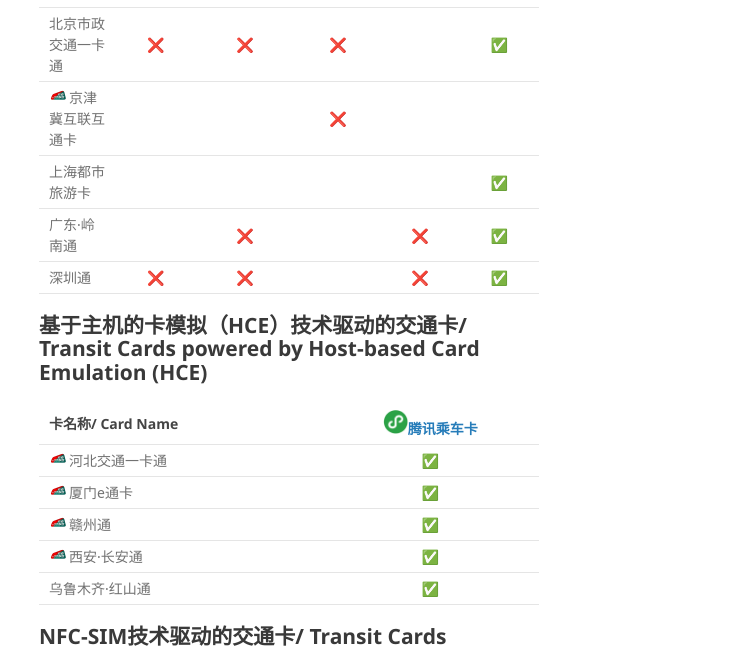
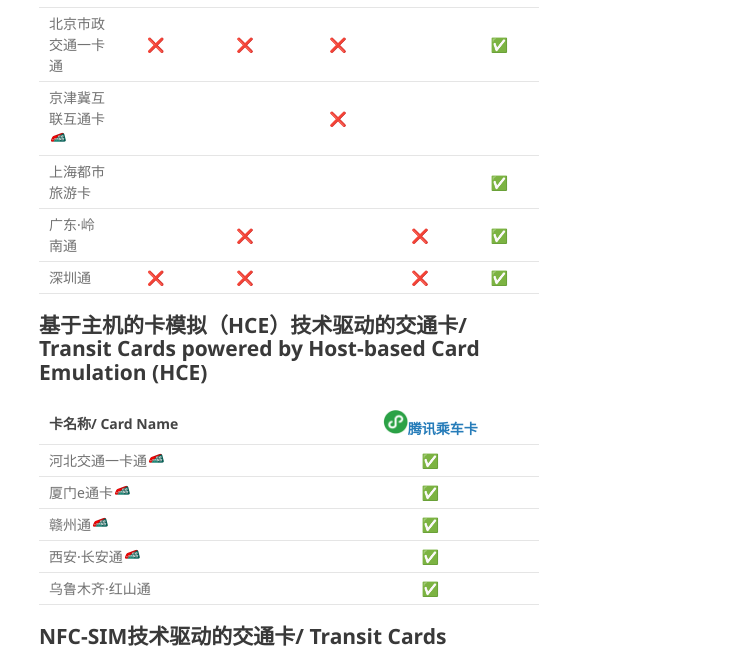
Before and after one commit to Ivysauro/CNRT, a Jekyll site: the page built from data/NFC.md, in a window 1280 px wide. Shown: the part 4920-5569 px from the top of the page, without its empty margins (531-1280 px from the left). Built offline with Jekyll 4.4.1, drawn with Linux system fonts in a browser that asks for light colours; some web fonts are replaced; our own code applies the rules of GitHub Pages for plain Markdown files; a script that is not in the unit is left out.

Commit message:
🍉更新格式

```diff
--- a/data/NFC.md
+++ b/data/NFC.md
@@ -129,7 +129,7 @@
 | 卡名称/ Card Name | <img src="https://raw.githubusercontent.com/Ivysauro/CNRT/master/images/Nubia.png" width="40" hegiht="40" alt="nubia"/>努比亚/ nubia | <img src="https://raw.githubusercontent.com/Ivysauro/CNRT/master/images/Smartisan.png" width="20" hegiht="20" alt="Smartisan"/>锤子/ Smartisan | <img src="https://raw.githubusercontent.com/Ivysauro/CNRT/master/images/Lenovo.png" width="40" hegiht="40" alt="Lenovo"/>联想/ Lenovo | <img src="https://raw.githubusercontent.com/Ivysauro/CNRT/master/images/Gionee.png" width="20" hegiht="20" alt="Gionee"/>金立/ Gionee |  <img src="https://raw.githubusercontent.com/Ivysauro/CNRT/master/images/Lakala.png" width="20" hegiht="20" alt="Lakala"/>拉卡拉/ Lakala |
 | :- | :-: | :-: | :-: | :-: | :-: |
 | 北京市政交通一卡通 | ❌ | ❌ | ❌ | | ✅ |
-| <img src="https://raw.githubusercontent.com/Ivysauro/CNRT/master/images/T-Union.png" width="20" hegiht="20">京津冀互联互通卡 | | | ❌ | | |
+| 京津冀互联互通卡<img src="https://raw.githubusercontent.com/Ivysauro/CNRT/master/images/T-Union.png" width="20" hegiht="20"> | | | ❌ | | |
 | 上海都市旅游卡 | | | | | ✅ |
 | 广东·岭南通 | | ❌ | | ❌ | ✅ |
 | 深圳通 | ❌ | ❌ | | ❌ | ✅ |
@@ -138,10 +138,10 @@
 
 | 卡名称/ Card Name | <img src="https://raw.githubusercontent.com/Ivysauro/CNRT/master/images/Mini Program.png" width="25" hegiht="25" alt="WeChat Mini Program"/>[腾讯乘车卡](https://zh.wikipedia.org/wiki/%E9%A8%B0%E8%A8%8A%E4%B9%98%E8%BB%8A%E7%A2%BC#%E7%9B%B8%E9%97%9C%E7%94%A2%E5%93%81) |
 | :- | :-: |
-| <img src="https://raw.githubusercontent.com/Ivysauro/CNRT/master/images/T-Union.png" width="20" hegiht="20">河北交通一卡通 | ✅ |
-| <img src="https://raw.githubusercontent.com/Ivysauro/CNRT/master/images/T-Union.png" width="20" hegiht="20">厦门e通卡 | ✅ |
-| <img src="https://raw.githubusercontent.com/Ivysauro/CNRT/master/images/T-Union.png" width="20" hegiht="20">赣州通 | ✅ |
-| <img src="https://raw.githubusercontent.com/Ivysauro/CNRT/master/images/T-Union.png" width="20" hegiht="20">西安·长安通 | ✅ |
+| 河北交通一卡通<img src="https://raw.githubusercontent.com/Ivysauro/CNRT/master/images/T-Union.png" width="20" hegiht="20"> | ✅ |
+| 厦门e通卡<img src="https://raw.githubusercontent.com/Ivysauro/CNRT/master/images/T-Union.png" width="20" hegiht="20"> | ✅ |
+| 赣州通<img src="https://raw.githubusercontent.com/Ivysauro/CNRT/master/images/T-Union.png" width="20" hegiht="20"> | ✅ |
+| 西安·长安通<img src="https://raw.githubusercontent.com/Ivysauro/CNRT/master/images/T-Union.png" width="20" hegiht="20"> | ✅ |
 | 乌鲁木齐·红山通 | ✅ |
 
 ## NFC-SIM技术驱动的交通卡/ Transit Cards powered by NFC-SIM
```
